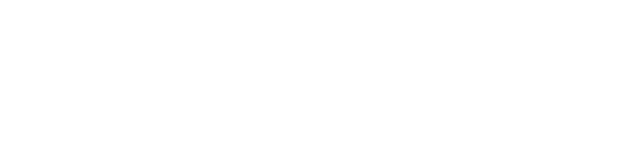
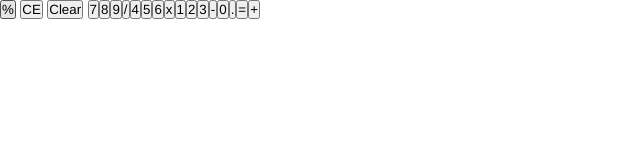
Before and after one commit to RPE8/odin-calculator, a plain HTML site: page index.html in a window 1280 px wide. Shown: the whole page, without its empty margins (0-640 px from the left). Drawn offline with Linux system fonts and the light colour scheme.

Commit message:
Add initial sctructure for calculator and buttons

```diff
--- a/index.html
+++ b/index.html
@@ -8,5 +8,25 @@
     <link href="style.css" rel="stylesheet" />
     <title>Calculator</title>
   </head>
-  <body></body>
+  <body>
+    <main id="calculator-container">
+      <section id="calculator">
+        <div id="display">
+          <p id="previous-operand"></p>
+          <p id="current-operand"></p>
+        </div>
+        <div id="buttons">
+          <button>%</button>
+          <button>CE</button>
+          <button class="span-two">Clear</button>
+          <button>7</button><button>8</button><button>9</button
+          ><button>/</button><button>4</button><button>5</button
+          ><button>6</button><button>x</button><button>1</button
+          ><button>2</button><button>3</button><button>-</button
+          ><button>0</button><button>.</button><button>=</button
+          ><button>+</button>
+        </div>
+      </section>
+    </main>
+  </body>
 </html>
```
